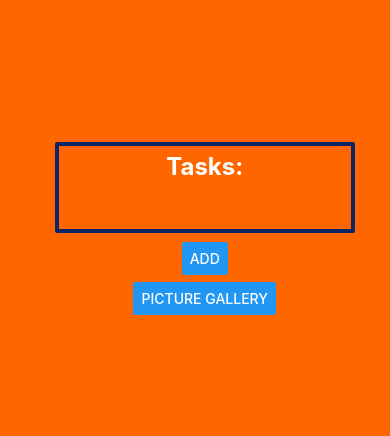
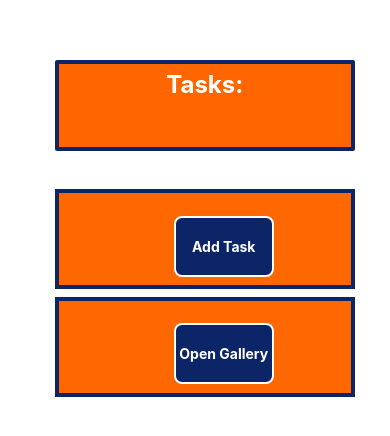
Before and after one commit to salter19/tamk-4A00EZ65-3001-kojo, a React Native app: screen / in a window 390 px wide. Shown: the part 198-634 px from the top of the page. Built offline with nearby package versions, Linux system fonts and the light colour scheme; what expo-file-system would draw is missing.

Commit message:
Add to App: Styiling.

```diff
--- a/App.js
+++ b/App.js
@@ -1,7 +1,7 @@
 // imports needed
 import { StatusBar } from "expo-status-bar";
 import React, { useState, useEffect } from "react";
-import { View, StyleSheet, Button } from "react-native";
+import { View, StyleSheet, Text, Pressable } from "react-native";
 import Constants from "expo-constants";
 import {v4 as uuidv4} from 'uuid';
 
@@ -123,6 +123,40 @@ export default function App() {
     setModifyActive(true);
   };
 
+  const addButton =
+    <View style={[styles.center, styles.buttonRow]}>
+      <View style={styles.button}>
+            <Pressable
+              onPress={addNewTask}
+              style={({pressed}) => [{
+                backgroundColor: pressed
+                ? "rgba(12, 37, 103, 0.81)"
+                : "rgba(12, 37, 103, 1)"
+              }, styles.myButton]}
+            >
+              <Text style={styles.buttonText}>Add Task</Text>
+            </Pressable>
+      </View>
+    </View>
+  ;
+
+  const buttonRow =
+    <View style={[styles.center, styles.buttonRow]}>
+      <View style={styles.button}>
+        <Pressable
+          onPress={() => setGalleryActive(true)}
+          style={({pressed}) => [{
+            backgroundColor: pressed
+            ? "rgba(12, 37, 103, 0.81)"
+            : "rgba(12, 37, 103, 1)"
+          }, styles.myButton]}
+        >
+          <Text style={styles.buttonText}>Open Gallery</Text></Pressable>
+
+      </View>
+    </View>
+  ;
+
   return (
     <View style={styles.root}>
 
@@ -135,7 +169,6 @@ export default function App() {
         <TaskList tasksArr={tasks} deleteItem={deleteTask} modifyItem={modifyTask}/>
       </View>
 
-
       {isModifyActive ?
         <EditTask
           isModify={isModifyActive}
@@ -144,7 +177,7 @@ export default function App() {
           currentTask={currentTask}
           saveNewImg={saveNewImg}
         />
-        : <Button title={ButtonTypes.ADD} onPress={addNewTask}></Button>
+        : addButton
       }
 
       {isGalleryActive ?
@@ -152,15 +185,8 @@ export default function App() {
           onClose={() => setGalleryActive(false)}
           paths={imgPaths}
         />
-        :
-        <View style={styles.button}>
-          <Button
-            title="Picture Gallery"
-            onPress={() => setGalleryActive(true)}
-          />
-        </View>
+        : buttonRow
       }
-
 
     </View>
   );
@@ -174,7 +200,6 @@ const styles = StyleSheet.create({
     flexDirection: "column",
     justifyContent: "center",
     alignItems: "center",
-    backgroundColor: "#ff6600",
     height: "100%",
     paddingLeft: "5%",
   },
@@ -184,8 +209,39 @@ const styles = StyleSheet.create({
   list: {
     width: "81%",
     maxHeight: "42%",
+    marginBottom:"6%",
   },
   button: {
     marginTop: "2%",
-  }
+  },
+  myButton: {
+    width: 100,
+    height: 61,
+    justifyContent: 'center',
+    alignItems:'center',
+    marginBottom:'10%',
+    marginHorizontal: '19%',
+    borderRadius: 8,
+    borderWidth: 2,
+    borderColor:"#fff",
+  },
+  buttonText: {
+    color:"#fff",
+    fontWeight:"700",
+  },
+  buttonRow: {
+    height: 100,
+    width:"81%",
+    marginTop: "2%",
+    paddingTop: "5%",
+    justifyContent:"center",
+    alignItems:"center",
+    backgroundColor: "rgba(255, 103, 0, 1)",
+    borderColor: "#0c2567",
+    borderWidth: 4,
+  },
+  center: {
+    justifyContent:"center",
+    alignItems:"center",
+  },
 });
```
